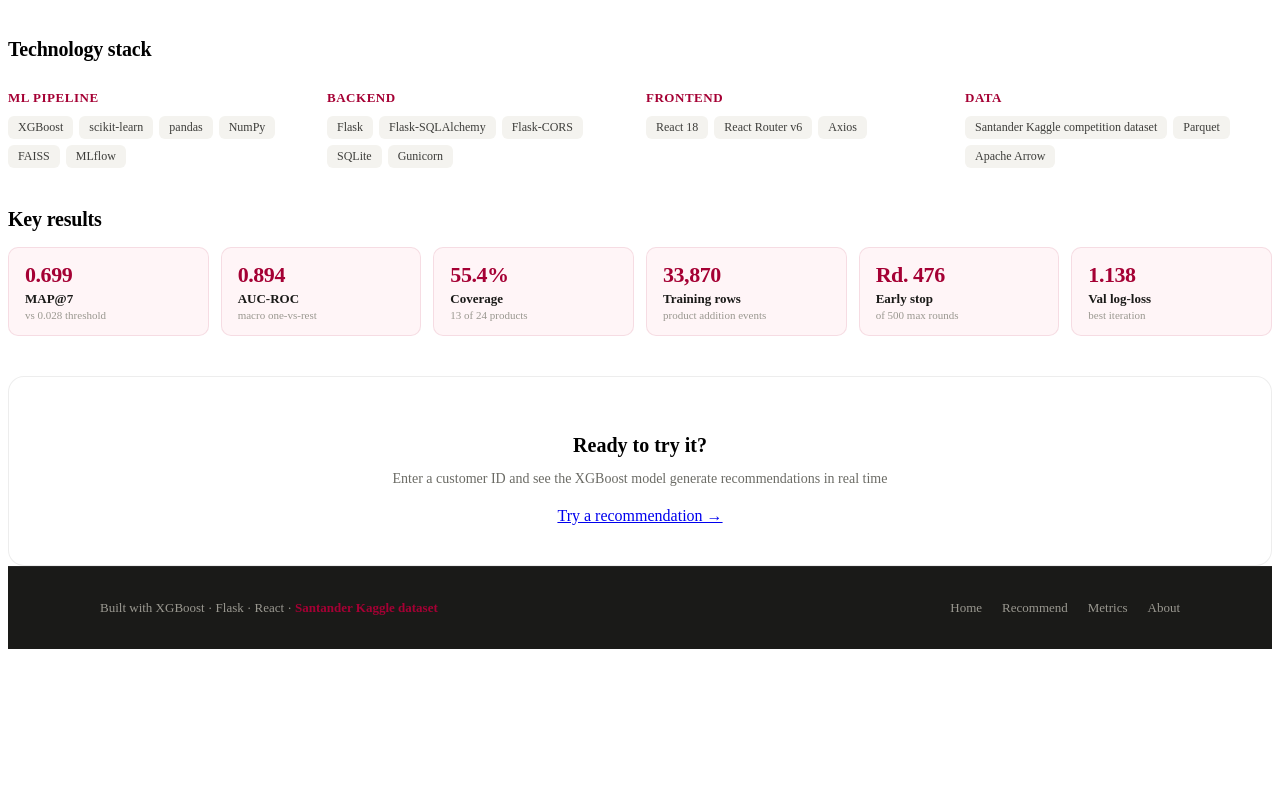
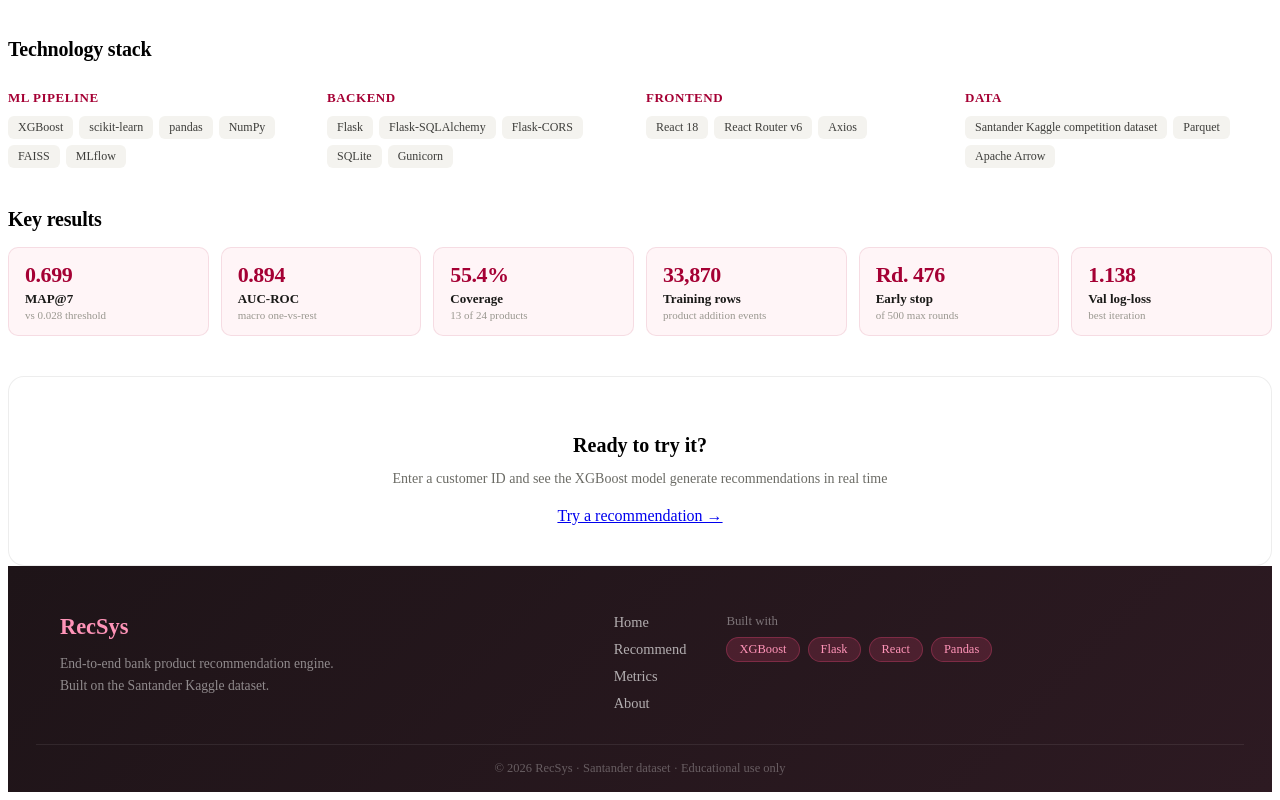
Before and after one commit to richyfabz/Santander_recommendation_sys, a React (Create React App) app in the folder frontend/: page /about in a window 1280 px wide. Shown: the part 692-1492 px from the top of the page. Before the commit the page ends 1349 px from the top, so only its background shows below. Built offline with nearby package versions, Linux system fonts and the light colour scheme; no server answers.

Commit message:
feat: updated footer theme

```diff
--- a/frontend/src/components/Footer.jsx
+++ b/frontend/src/components/Footer.jsx
@@ -1,66 +1,135 @@
-// Footer component that provides information about the technologies used to build the
-// application and includes navigation links to different pages of the site.
-import { Link } from 'react-router-dom'
+// Footer — minimal, on-brand, with links and tech stack credits
 
-// The Footer component renders a footer element that contains a left-aligned paragraph
-// with information about the technologies used in the project, and a right-aligned navigation
-//  menu with links to the Home, Recommend, Metrics, and About pages. The styles for the footer are
-// defined in a JavaScript object and applied inline to the respective elements in the JSX. The
-// footer is designed to be responsive and visually consistent with the overall design of the application.
+import { Link } from 'react-router-dom';
+
 export default function Footer() {
   return (
-    <footer style={styles.footer} role="contentinfo">
+    <footer style={styles.footer}>
       <div style={styles.inner}>
-        <p style={styles.left}>
-          Built with XGBoost · Flask · React ·{' '}
-          <span style={{ color: '#A50034', fontWeight: 600 }}>
-            Santander Kaggle dataset
-          </span>
-        </p>
-        <nav style={styles.links} aria-label="Footer navigation">
-          <Link to="/"        style={styles.link}>Home</Link>
-          <Link to="/search"  style={styles.link}>Recommend</Link>
-          <Link to="/metrics" style={styles.link}>Metrics</Link>
-          <Link to="/about"   style={styles.link}>About</Link>
+
+        {/* Brand side */}
+        <div style={styles.brand}>
+          <span style={styles.brandName}>RecSys</span>
+          <p style={styles.brandDesc}>
+            End-to-end bank product recommendation engine.<br />
+            Built on the Santander Kaggle dataset.
+          </p>
+        </div>
+
+        {/* Nav links */}
+        <nav style={styles.nav} aria-label="Footer navigation">
+          {[
+            { to: '/',        label: 'Home'      },
+            { to: '/search',  label: 'Recommend' },
+            { to: '/metrics', label: 'Metrics'   },
+            { to: '/about',   label: 'About'     },
+          ].map(({ to, label }) => (
+            <Link key={to} to={to} style={styles.link}
+                  className="footer-link">
+              {label}
+            </Link>
+          ))}
         </nav>
+
+        {/* Tech stack */}
+        <div style={styles.stack}>
+          <span style={styles.stackLabel}>Built with</span>
+          {['XGBoost', 'Flask', 'React', 'Pandas'].map(t => (
+            <span key={t} style={styles.tag}>{t}</span>
+          ))}
+        </div>
       </div>
+
+      {/* Divider + copyright */}
+      <div style={styles.bottom}>
+        <span style={styles.copy}>
+          © {new Date().getFullYear()} RecSys · Santander dataset · Educational use only
+        </span>
+      </div>
+
+      <style>{`
+        .footer-link:hover {
+          color: var(--pink-400) !important;
+        }
+      `}</style>
     </footer>
-  )
+  );
 }
 
-// Styles for the Footer component, defined as a JavaScript object.
-// These styles are applied inline to the respective elements in the JSX.
-// The styles include layout properties such as display, flexbox settings, padding,
-// and colors to create a visually appealing and responsive footer that complements
-// the overall design of the application.
 const styles = {
   footer: {
-    background  : '#1A1A18',
-    borderTop   : '1px solid rgba(255,255,255,0.06)',
-    padding     : '20px 24px',
-    marginTop   : 'auto',
+    background: 'linear-gradient(135deg, var(--grey-900) 0%, #2d1a22 100%)',
+    color: 'rgba(255,255,255,0.75)',
+    marginTop: 'auto',
   },
   inner: {
-    maxWidth      : 1080,
-    margin        : '0 auto',
-    display       : 'flex',
-    alignItems    : 'center',
+    maxWidth: 1160,
+    margin: '0 auto',
+    padding: '48px 24px 32px',
+    display: 'flex',
+    flexWrap: 'wrap',
+    gap: 40,
     justifyContent: 'space-between',
-    flexWrap      : 'wrap',
-    gap           : 12,
+    alignItems: 'flex-start',
   },
-  left: {
-    fontSize: 13,
-    color   : '#9A9890',
+  brand: { flex: '1 1 220px' },
+  brandName: {
+    fontFamily: 'var(--font-display)',
+    fontSize: '1.4rem',
+    fontWeight: 700,
+    color: 'var(--pink-300)',
+    display: 'block',
+    marginBottom: 8,
   },
-  links: {
+  brandDesc: {
+    fontSize: '0.85rem',
+    lineHeight: 1.6,
+    color: 'rgba(255,255,255,0.5)',
+  },
+  nav: {
     display: 'flex',
-    gap    : 20,
+    flexDirection: 'column',
+    gap: 10,
+    flex: '0 0 auto',
   },
   link: {
-    fontSize      : 13,
-    color         : '#9A9890',
+    color: 'rgba(255,255,255,0.65)',
     textDecoration: 'none',
-    transition    : 'color 0.15s',
+    fontSize: '0.9rem',
+    transition: 'color 150ms ease',
   },
-}
+  stack: {
+    display: 'flex',
+    flexWrap: 'wrap',
+    gap: 8,
+    alignItems: 'center',
+    flex: '1 1 200px',
+  },
+  stackLabel: {
+    fontSize: '0.8rem',
+    color: 'rgba(255,255,255,0.4)',
+    marginRight: 4,
+    width: '100%',
+  },
+  tag: {
+    background: 'rgba(240, 71, 122, 0.18)',
+    border: '1px solid rgba(240, 71, 122, 0.30)',
+    borderRadius: 99,
+    padding: '4px 12px',
+    fontSize: '0.78rem',
+    color: 'var(--pink-300)',
+    fontWeight: 500,
+  },
+  bottom: {
+    borderTop: '1px solid rgba(255,255,255,0.08)',
+    padding: '16px 24px',
+    maxWidth: 1160,
+    margin: '0 auto',
+    display: 'flex',
+    justifyContent: 'center',
+  },
+  copy: {
+    fontSize: '0.78rem',
+    color: 'rgba(255,255,255,0.3)',
+  },
+};
```
